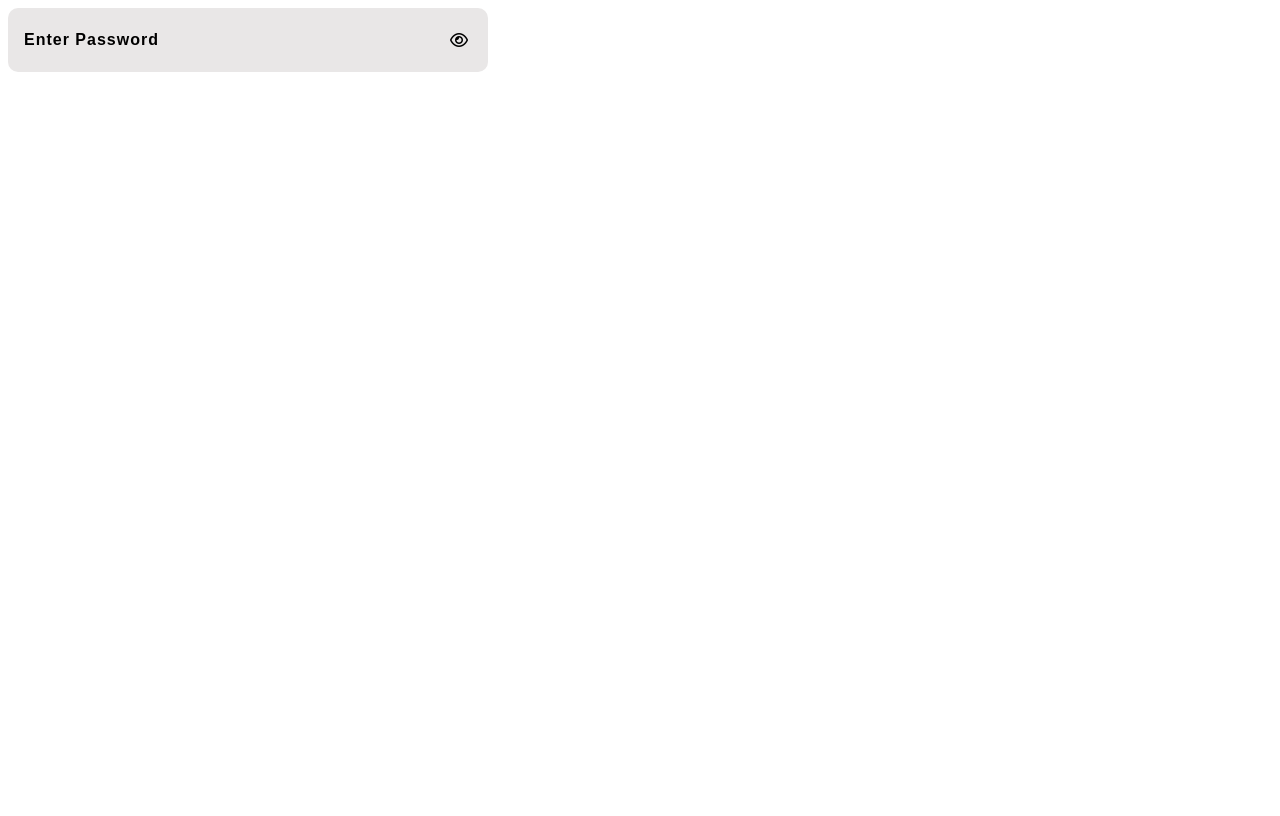
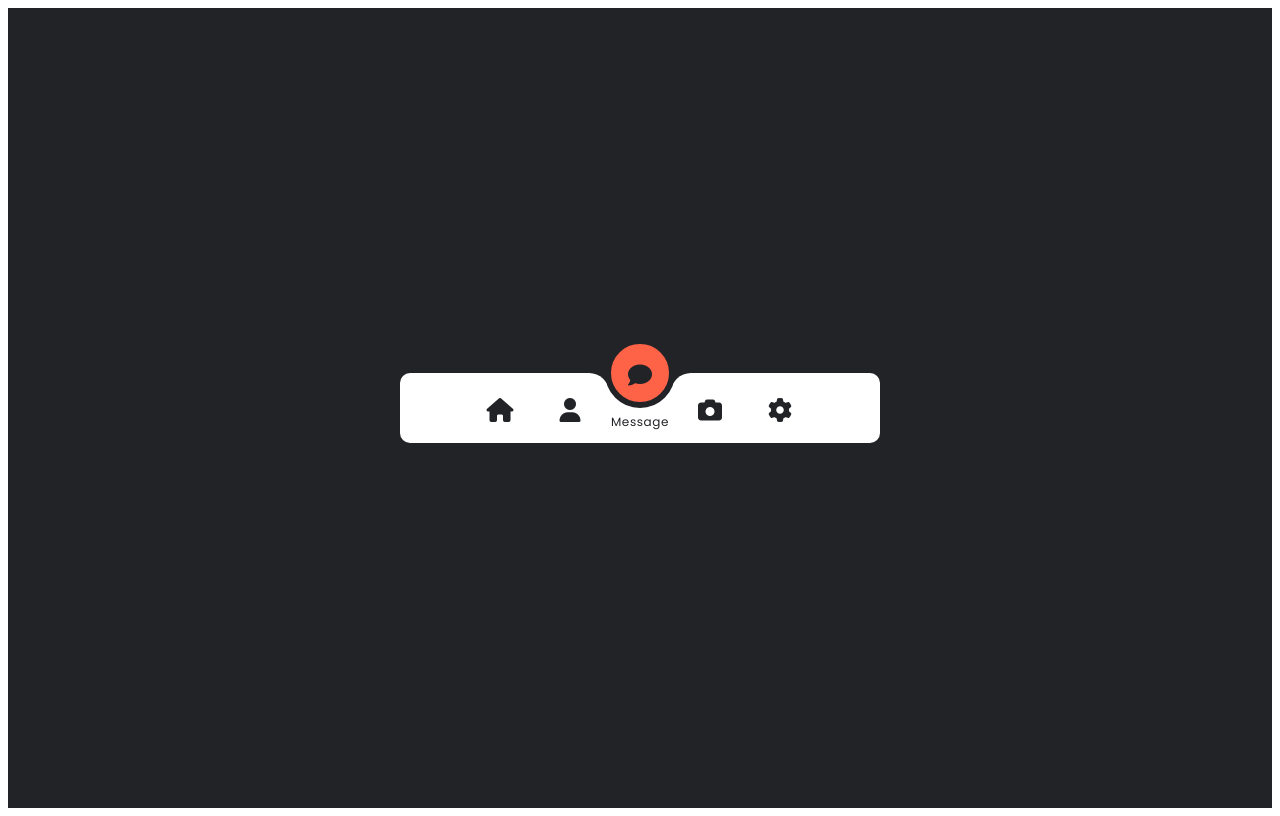
Before and after one commit to juanfes517/TemplatesReact, a React (Vite) app: page / in a window 1280 px wide. Built offline with nearby package versions, Linux system fonts and the light colour scheme.

Commit message:
NavigationMenuIndicator agregado

```diff
--- a/src/App.css
+++ /dev/null
@@ -1,3 +0,0 @@
-h1 {
-  background-color: blueviolet;
-}
--- a/src/App.jsx
+++ b/src/App.jsx
@@ -6,10 +6,11 @@ import DropdownMenu from './components/menus/DropdownMenu';
 import LoginRegisterTransition from './components/forms/LoginRegisterTransition';
 import InputFloating from './components/inputs/InputFloating';
 import PasswordVisibility from './components/inputs/PasswordVisibility';
+import NavigationMenuIndicator from './components/menus/NavigationMenuIndicator';
 
 function App() {
 	return (
-		<PasswordVisibility />
+		<NavigationMenuIndicator />
 	);
 }
 
--- /dev/null
+++ b/src/components/menus/NavigationMenuIndicator.jsx
@@ -0,0 +1,76 @@
+import React, { useEffect } from 'react';
+import '../../stylesheet/menus/NavigationMenuIndicator.css';
+
+//first, run this: 'npm install --save @fortawesome/fontawesome-free'
+import '@fortawesome/fontawesome-free/css/all.min.css'; // Importa los estilos de Font Awesome
+
+function NavigationMenuIndicator(props) {
+
+  useEffect(() => {
+    const listaItems = document.querySelectorAll('li');
+    const listaItemsArray = Array.from(listaItems);
+
+    listaItemsArray.forEach(item => {
+      item.addEventListener('click', () => handleClick(item, listaItemsArray));
+    });
+  }, []);
+
+  const handleClick = (item, items) => {
+    items.forEach(i => {
+      i.classList.remove('active');
+    });
+    item.classList.add('active');
+  }
+
+  return (
+    <div className='div-navigation-menu-indicator'>
+      <div className='navigation'>
+        <ul>
+          <li>
+            <a href='#' >
+              <span className='icon'>
+                <i className='fa-solid fa-house'></i>
+              </span>
+              <span className='text'>Home</span>
+            </a>
+          </li>
+          <li>
+            <a href='#'>
+              <span className='icon'>
+                <i className='fa-solid fa-user'></i>
+              </span>
+              <span className='text'>Profile</span>
+            </a>
+          </li>
+          <li className='active'>
+            <a href='#'>
+              <span className='icon'>
+                <i className='fa-solid fa-comment'></i>
+              </span>
+              <span className='text'>Message</span>
+            </a>
+          </li>
+          <li>
+            <a href='#'>
+              <span className='icon'>
+                <i className='fa-solid fa-camera'></i>
+              </span>
+              <span className='text'>Photos</span>
+            </a>
+          </li>
+          <li>
+            <a href='#'>
+              <span className='icon'>
+                <i className='fa-solid fa-gear'></i>
+              </span>
+              <span className='text'>Settings</span>
+            </a>
+          </li>
+          <div className='indicator'></div>
+        </ul>
+      </div>
+    </div>
+  );
+}
+
+export default NavigationMenuIndicator;
--- /dev/null
+++ b/src/stylesheet/menus/NavigationMenuIndicator.css
@@ -0,0 +1,126 @@
+@import url("https://use.fontawesome.com/releases/v6.4.2/css/all.css");
+@import url("https://fonts.googleapis.com/css?family=Poppins");
+
+.div-navigation-menu-indicator {
+  min-height: 100vh;
+  display: flex;
+  justify-content: center;
+  align-items:center;
+  background: #222327;
+  margin: 0;
+}
+
+.div-navigation-menu-indicator .icon,
+.div-navigation-menu-indicator .text {
+  color: #222327;
+}
+
+.navigation {
+  position: relative;
+  width: 480px;
+  height: 70px;
+  background: #fff;
+  display: flex;
+  justify-content: center;
+  align-items: center;
+  border-radius: 10px;
+  font-family: "Poppins", sans-serif;
+}
+
+.navigation ul {
+  display: flex;
+  width: 350px;
+  padding: 0;
+}
+
+.navigation li {
+  position: relative;
+  list-style: none;
+  width: 70px;
+  height: 70px;
+  z-index: 1;
+}
+
+.navigation li a {
+  position: relative;
+  display: flex;
+  justify-items: center;
+  align-items: center;
+  flex-direction: column;
+  width: 100%;
+  text-align: center;
+  font-weight: 500;
+  text-decoration: none;
+}
+
+.navigation a .icon {
+  position: relative;
+  display: block;
+  line-height: 75px;
+  font-size: 1.5em;
+  text-align: center;
+  transition: 0.5s;
+}
+
+.navigation li.active a .icon {
+  transform: translateY(-35px);
+}
+
+.navigation a .text {
+  position: absolute;
+  font-weight: 400;
+  font-size: 0.75em;
+  letter-spacing: 0.05em;
+  transition: 0.5s;
+  opacity: 0;
+  transform: translateY(20px);
+}
+
+.navigation li.active a .text {
+  opacity: 1;
+  transform: translateY(40px);
+}
+
+.navigation .indicator {
+  position: absolute;
+  top: -50%;
+  width: 70px;
+  height: 70px;
+  background: tomato;
+  box-sizing: border-box;
+  border-radius: 50%;
+  border: 6px solid #222327;
+  transition: 0.5s;
+}
+
+.navigation .indicator::before,
+.navigation .indicator::after {
+  content: "";
+  position: absolute;
+  top: 50%;
+  width: 20px;
+  height: 20px;
+  background: transparent;
+}
+
+.navigation .indicator::before {
+  left: -22px;
+  border-top-right-radius: 20px;
+  box-shadow: 1px -10px 0 0 #222327;
+}
+
+.navigation .indicator::after {
+  right: -22px;
+  border-top-left-radius: 20px;
+  box-shadow: -1px -10px 0 0 #222327;
+}
+
+.navigation li.active~.indicator {
+  --x: 0;
+  transform: translateX(var(--x));
+}
+
+.navigation li:nth-child(2).active~.indicator {--x: 70px; }
+.navigation li:nth-child(3).active~.indicator {--x: 140px; }
+.navigation li:nth-child(4).active~.indicator {--x: 210px; }
+.navigation li:nth-child(5).active~.indicator {--x: 280px; }
```
